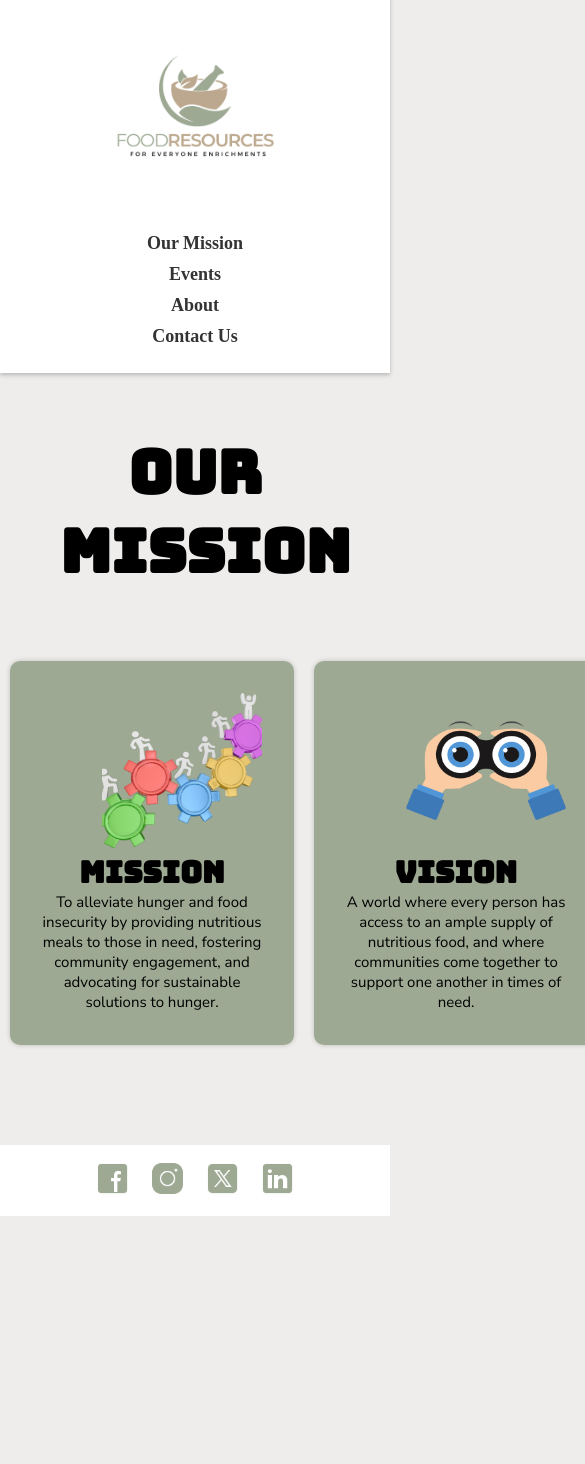
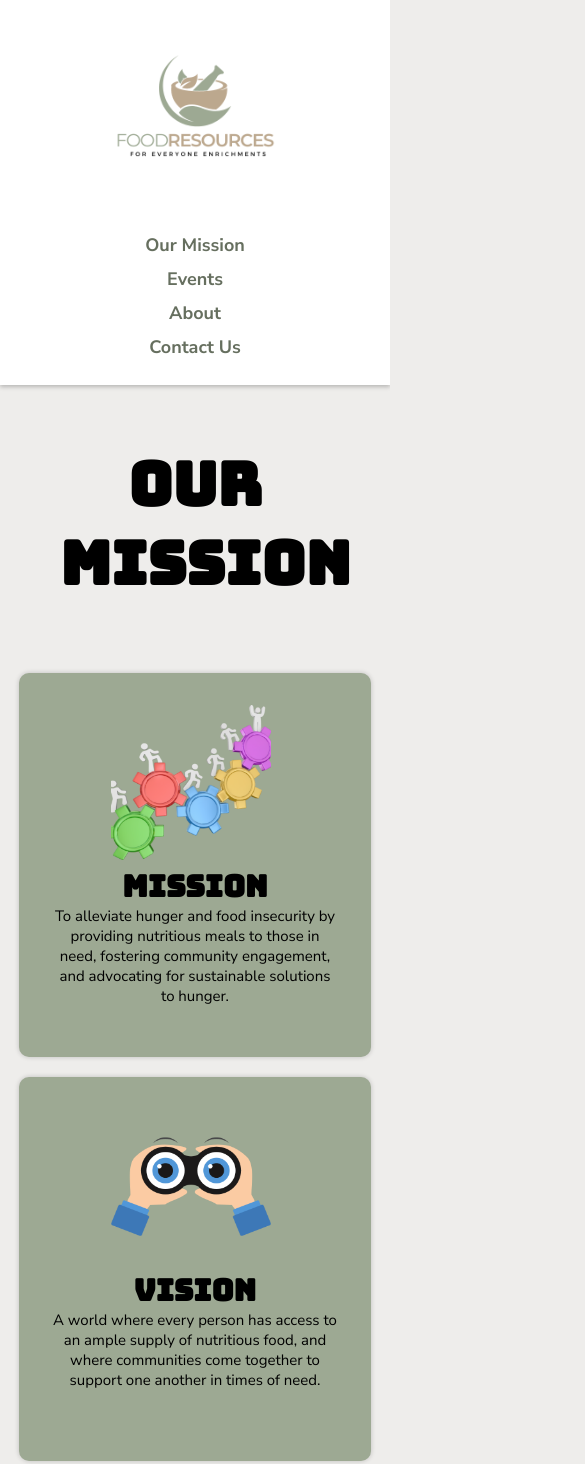
Before and after one commit to juaancasillaa/Code-for-Justice, a plain HTML site: page ourmission/ourmission.html in a window 390 px wide. Shown: the part 13-1477 px from the top of the page, 585 px wide, since content can reach past the window. Before the commit the page ends 1229 px from the top, so only its background shows below. Drawn offline with Linux system fonts and the light colour scheme.

Commit message:
added files

```diff
--- a/ourmission/ourmission.css
+++ b/ourmission/ourmission.css
@@ -4,6 +4,7 @@
 }
 
 body {
+    font-family: 'Nunito sans', Arial, sans-serif;
     background-color: #EEEDEB;
 }
     /* Header */
@@ -40,12 +41,12 @@ header {
 
 .nav-menu a {
     text-decoration: none;
-    color: #333;
+    color: #666F5F;
     font-weight: bold;
 }
 
 .nav-menu a:hover {
-    color: #9DA993;
+    color: black;
 }
 
 .title {
@@ -55,7 +56,7 @@ header {
     font-family: "Bungee", sans-serif;
 }
 
-.grid {
+.flex {
     display: flex;
     align-items: center;
     justify-content: space-around;
@@ -134,6 +135,11 @@ footer .socialmed-icon {
     .navbar {
         text-align: center;
     }
+
+    .flex {
+        display: flex;
+        flex-direction: column;
+    }
 }
 
     @media (min-width: 1024px) {
--- a/ourmission/ourmission.html
+++ b/ourmission/ourmission.html
@@ -27,7 +27,7 @@
 
         <h1 class="title">Our Mission</h1>
 
-        <div class="grid">
+        <div class="flex">
 
         <section class="eachsquare">
             <img src="images/mission.png" class="picture">
```
